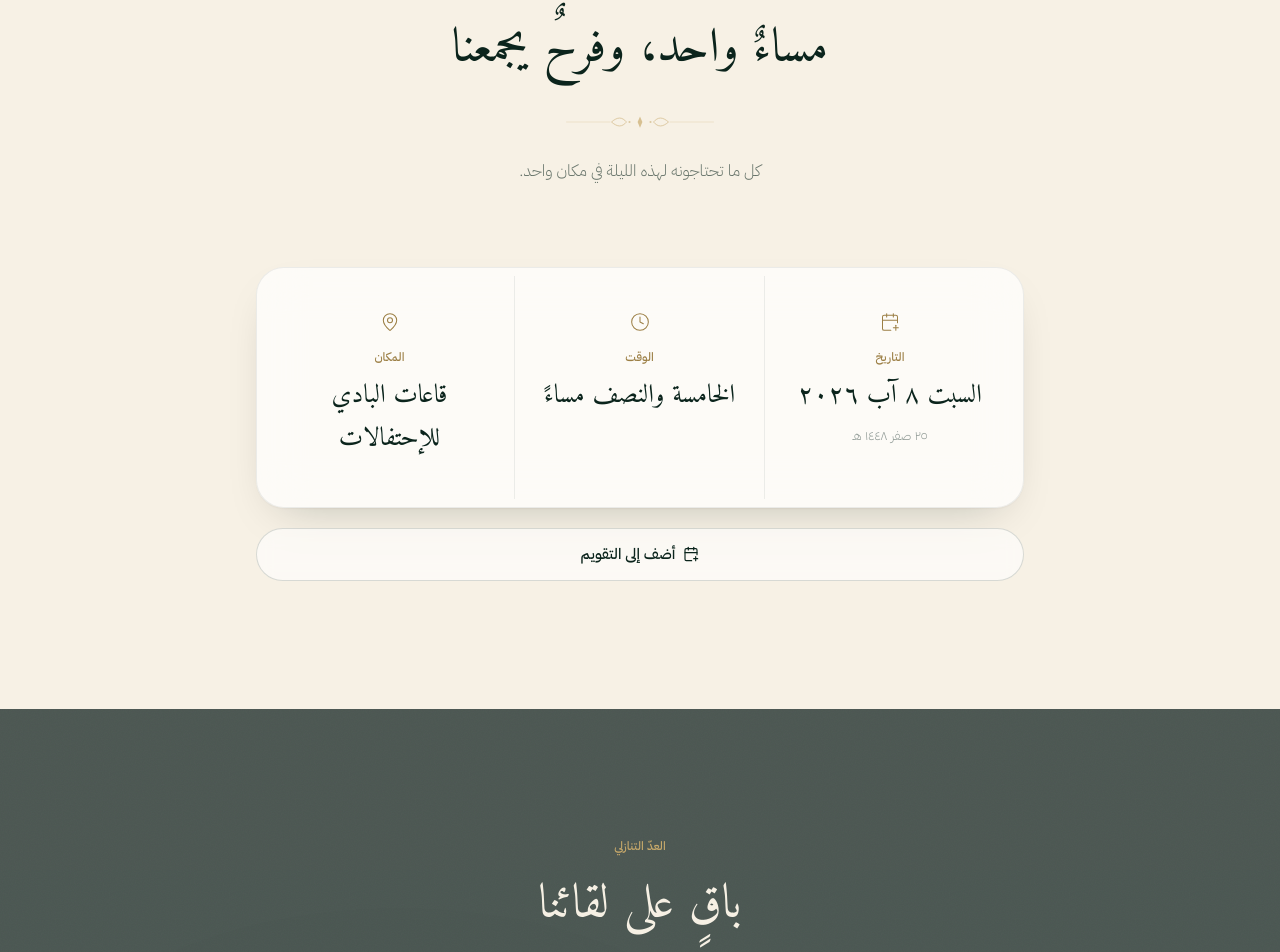
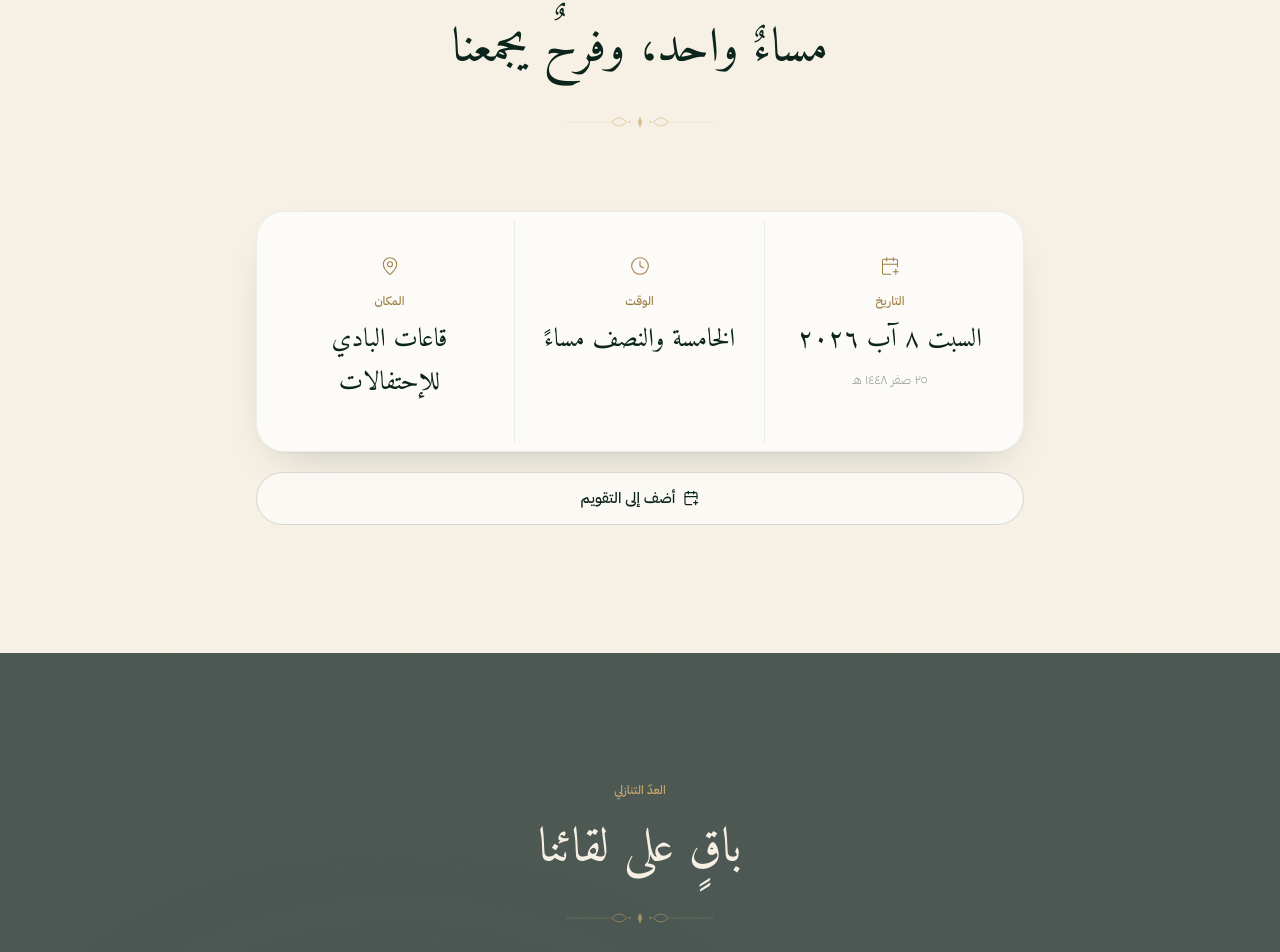
Before and after one commit to Anas-Moeen/Engagement, a Next.js app: page / in a window 1280 px wide. Shown: the part 1317-2269 px from the top of the page. Built offline with nearby package versions, Linux system fonts and the light colour scheme; no server answers.

Commit message:
Update content.ts

```diff
--- a/src/data/content.ts
+++ b/src/data/content.ts
@@ -126,7 +126,7 @@ export const ui = {
   details: {
     eyebrow: 'الدعوة',
     title: 'مساءٌ واحد، وفرحٌ يجمعنا',
-    lede: 'كل ما تحتاجونه لهذه الليلة في مكان واحد.',
+    lede: '',
     date: 'التاريخ',
     time: 'الوقت',
     place: 'المكان',
```
